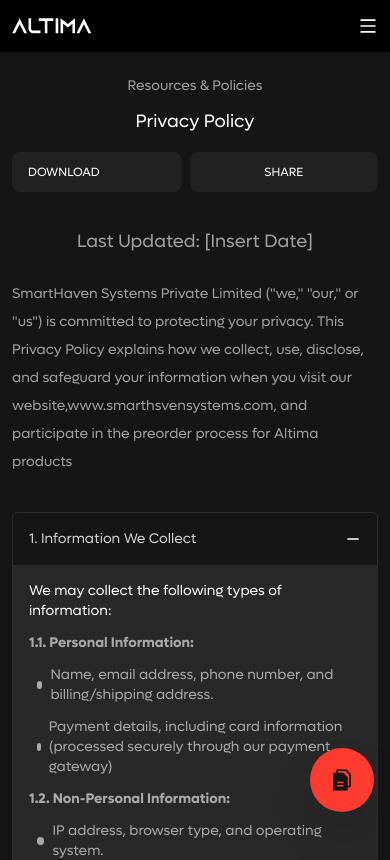
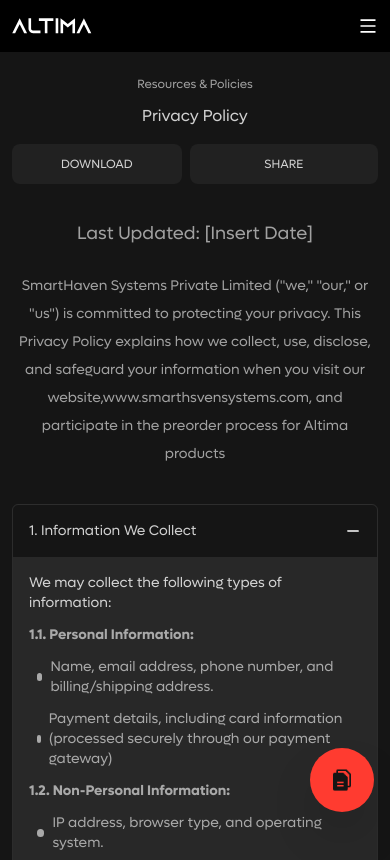
Before and after one commit to Dekatron322/altima, a Next.js app: page /privacy-policy in a window 390 px wide. Shown: the top 860 px of the page. Built offline with nearby package versions, Linux system fonts and the light colour scheme.

Commit message:
privacy policy

```diff
--- a/app/(auth)/privacy-policy/page.tsx
+++ b/app/(auth)/privacy-policy/page.tsx
@@ -14,7 +14,7 @@
       title: "1. Information We Collect",
       content: (
         <div>
-          <p className="text-white">We may collect the following types of information:</p>
+          <p className="text-[#ffffffcc]">We may collect the following types of information:</p>
           <ul className="mt-3 grid gap-3">
             <strong>1.1. Personal Information:</strong>
             <li className="flex items-center gap-2 px-2">
@@ -42,7 +42,7 @@
       title: "2. How We Use Your Information",
       content: (
         <div>
-          <p className="text-white">We use the information collected for the following purposes:</p>
+          <p className="text-[#ffffffcc]">We use the information collected for the following purposes:</p>
           <ul className="mt-3 grid gap-3">
             <li className="flex items-center gap-2 px-2">2.1. To process and manage your preorder.</li>
             <li className="flex items-center gap-2 px-2">
@@ -62,7 +62,7 @@
       title: "3. Sharing Your Information",
       content: (
         <div>
-          <p className="text-white">
+          <p className="text-[#ffffffcc]">
             We do not sell or rent your personal information. However, we may share your information in the following
             circumstances:
           </p>
@@ -91,7 +91,7 @@
       title: "6. Your Rights",
       content: (
         <div>
-          <p className="text-white">
+          <p className="text-[#ffffffcc]">
             Depending on your location, you may have the following rights regarding your personal information:
           </p>
           <ul className="my-3 grid gap-3">
@@ -102,7 +102,7 @@
               6.4. The right to withdraw consent where processing is based on consent.
             </li>
           </ul>
-          <p className="text-white">
+          <p className="text-[#ffffffcc]">
             To exercise your rights, please contact us at{" "}
             <a
               href="mailto:contact@smarthavensystems.com"
@@ -160,17 +160,17 @@
         <div className="  xl::py-32 w-full    justify-between">
           <div className="flex w-full justify-between gap-10  sm:flex">
             <div>
-              <p className="text-center   text-2xl  font-normal  text-[#FFFFFF99] max-sm:text-sm lg:text-2xl">
+              <p className="text-center   text-2xl  font-normal  text-[#FFFFFF99] max-xl:text-xs lg:text-2xl">
                 Resources & Policies
               </p>
-              <p className=" my-3 text-center  text-lg font-normal text-white  max-sm:my-3 md:text-xl md:leading-10 xl:text-3xl">
+              <p className=" my-3 text-center  text-lg font-normal text-[#ffffffcc]  max-xl:text-base max-sm:my-3 md:text-xl md:leading-10 xl:text-3xl">
                 Privacy Policy
               </p>
 
               <div className="mt-4 flex w-full items-center justify-center gap-5 max-sm:gap-2 ">
                 <motion.a
                   href="/Privacy Policy_Altima.pdf"
-                  className="whitespace-nowrap rounded-lg bg-[#FFFFFF0D]   px-4 py-3 font-normal uppercase text-[#FFFFFF] max-sm:mb-3  max-sm:w-full max-sm:py-3 max-sm:text-xs "
+                  className="whitespace-nowrap rounded-lg bg-[#FFFFFF0D] px-4   py-3 text-center font-normal uppercase text-[#FFFFFFcc] max-sm:mb-3  max-sm:w-full max-sm:py-3 max-sm:text-xs "
                   whileHover={{ scale: 1.1 }}
                   whileTap={{ scale: 0.9 }}
                   target="_blank"
@@ -181,7 +181,7 @@
                 </motion.a>
 
                 <motion.button
-                  className="whitespace-nowrap rounded-lg bg-[#FFFFFF0D]   px-8 py-3 font-normal uppercase text-[#FFFFFF] max-sm:mb-3  max-sm:w-full max-sm:py-3 max-sm:text-xs "
+                  className="whitespace-nowrap rounded-lg bg-[#FFFFFF0D]   px-8 py-3 font-normal uppercase text-[#FFFFFFcc] max-sm:mb-3  max-sm:w-full max-sm:py-3 max-sm:text-xs "
                   whileHover={{ scale: 1.1 }}
                   whileTap={{ scale: 0.9 }}
                   onClick={() => {
@@ -209,7 +209,7 @@
                 <p className="text-lg">Last Updated: [Insert Date]</p>
               </div>
 
-              <p className="mb-6 w-full text-ellipsis text-sm font-normal text-[#FFFFFF99] max-sm:leading-7 md:text-center xl:px-64">
+              <p className="mb-6 w-full text-ellipsis text-sm font-normal text-[#FFFFFF99] max-xl:text-center max-sm:leading-7 md:text-center xl:px-64">
                 SmartHaven Systems Private Limited (&quot;we,&quot; &quot;our,&quot; or &quot;us&quot;) is committed to
                 protecting your privacy. This Privacy Policy explains how we collect, use, disclose, and safeguard your
                 information when you visit our website,
```
